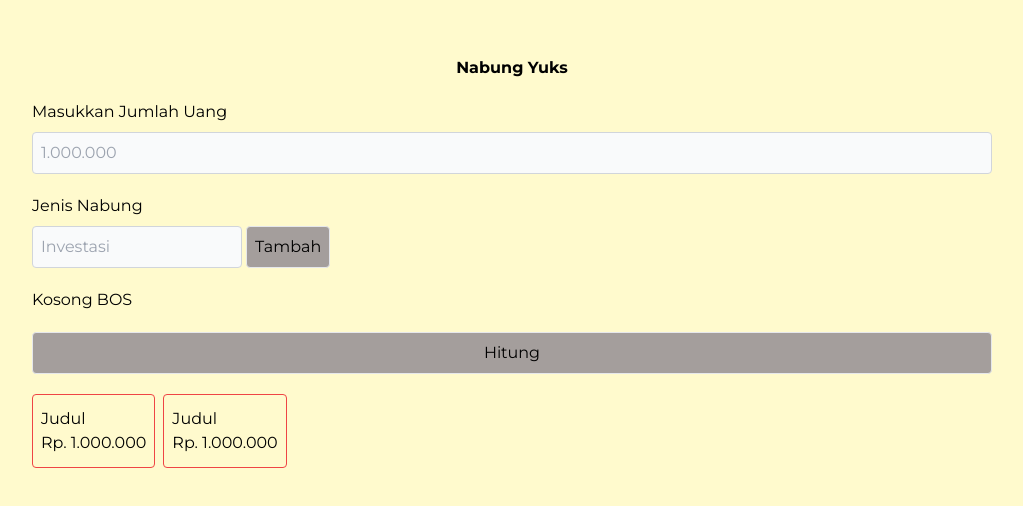
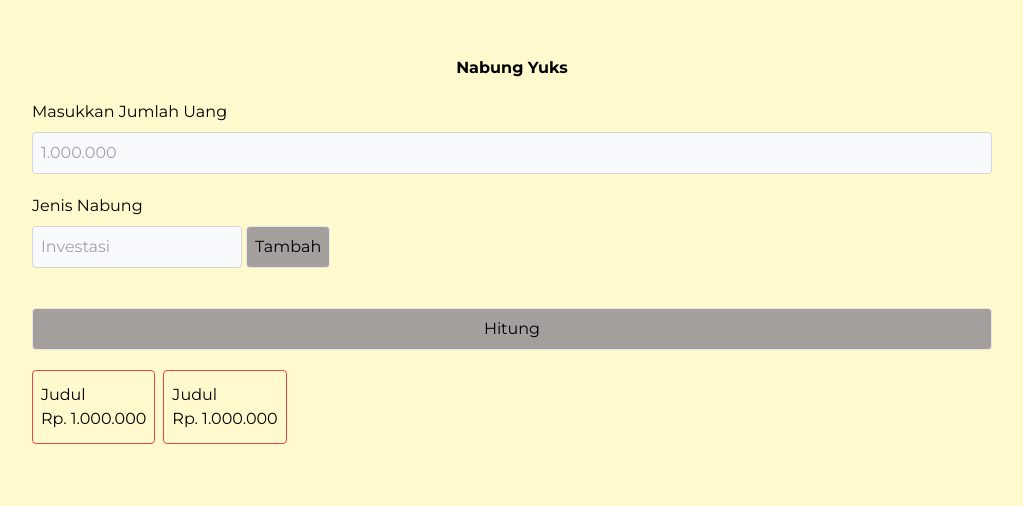
Before and after one commit to dazmy/finblance, an Angular app: page / in a window 1280 px wide. Shown: the top 506 px of the page, without its empty margins (128-1151 px from the left). Built offline with nearby package versions, Linux system fonts and the light colour scheme.

Commit message:
delete empty

```diff
--- a/src/app/app.component.html
+++ b/src/app/app.component.html
@@ -46,8 +46,6 @@
           <div class="bg-red-500 w-5 rounded-full text-center cursor-pointer" (click)="deleteTypeSaving($index)">X</div>
         </div>
       </div>
-    } @empty {
-      <div>Kosong BOS</div>
     }
   </div>
   <!-- button generate card -->
```
